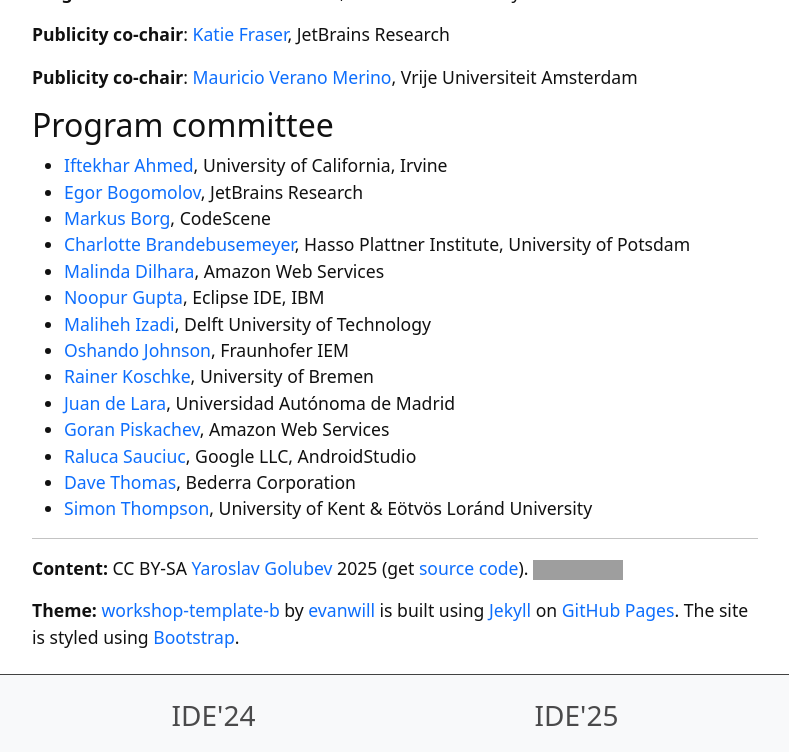
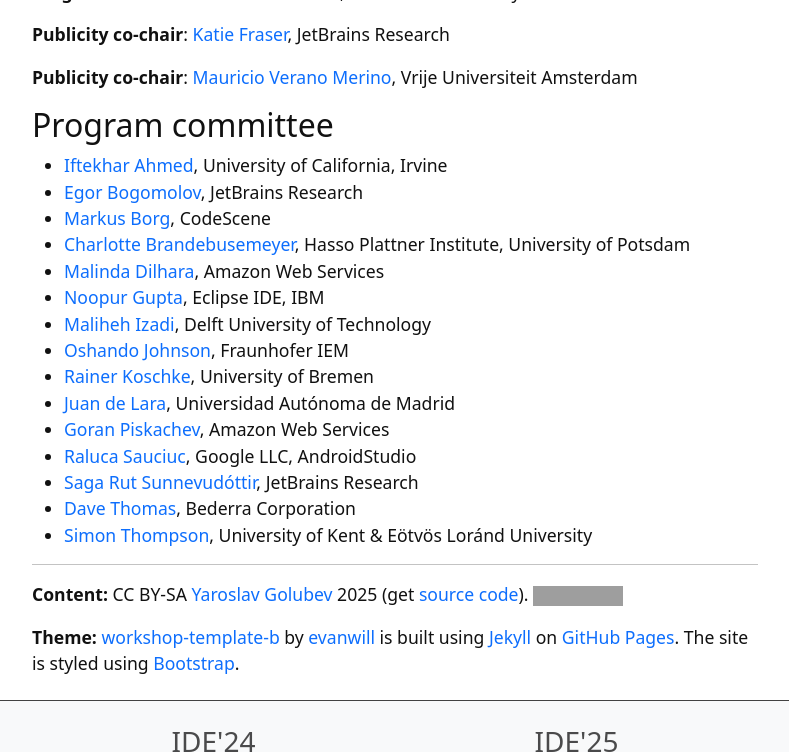
Before and after one commit to ide-workshop/ide-workshop.github.io, a Jekyll site: the page built from index.md, in a window 1280 px wide and 900 px high, scrolled down 3932 px, cut to the strip 0-752 px from the top of the window. Shown: the whole strip, without its empty margins (245-1034 px from the left). Built offline with Jekyll 4.4.1, drawn with Linux system fonts in a browser that asks for light colours; grey boxes are pictures that could not be loaded.

Commit message:
Added Saga to PC

```diff
--- a/index.md
+++ b/index.md
@@ -151,6 +151,7 @@
 * [Juan de Lara](http://arantxa.ii.uam.es/~jlara/), Universidad Autónoma de Madrid
 * [Goran Piskachev](https://piskachev.github.io), Amazon Web Services
 * [Raluca Sauciuc](https://research.google/people/ralucasauciuc/?&type=google), Google LLC, AndroidStudio
+* [Saga Rut Sunnevudóttir](https://www.linkedin.com/in/saga-rut-sunnevud%C3%B3ttir-463a941a1/), JetBrains Research
 * [Dave Thomas](https://www.davethomas.net/), Bederra Corporation
 * [Simon Thompson](https://www.kent.ac.uk/school-of-computing/people/3164/thompson-simon), University of Kent & Eötvös Loránd University
 
```
